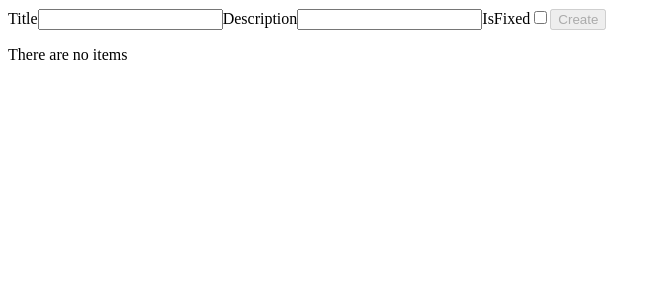
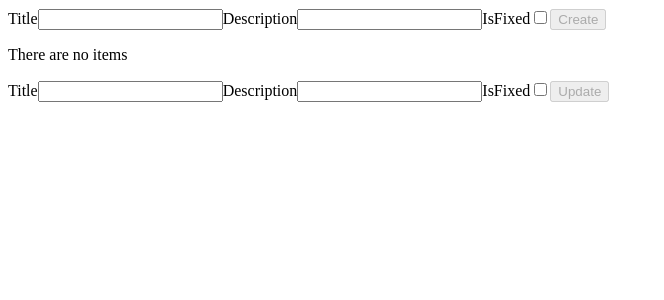
Before and after one commit to felixrigau/randomly, a React app: page / in a window 1280 px wide. Shown: the top 300 px of the page, without its empty margins (0-664 px from the left). Built offline with nearby package versions, Linux system fonts and the light colour scheme; the HTML template or start-up script is replaced by a standard one.

Commit message:
Add update item feature from UI

```diff
--- a/src/infra/web-app/App.tsx
+++ b/src/infra/web-app/App.tsx
@@ -7,6 +7,7 @@ import { VisitedItemIdStorageRepository } from "../adapters/VisitedItemIdStorage
 import { ClearPreviousVisitedItems } from "../../application/useCases/ClearPreviousVisitedItems/ClearPreviousVisitedItems";
 import { useItemsContext } from "./contexts/Items/useItemContext";
 import { SaveLastVisitDate } from "../../application/useCases/UpdateLastVisitDate/SaveLastVisitDate";
+import UpdateItem from "./components/updateItem/updateItem";
 
 const respository = new VisitedItemIdStorageRepository();
 
@@ -34,6 +35,7 @@ export const App = () => {
       <span>
         <CreateItem />
         <ItemList />
+        <UpdateItem />
       </span>
     </>
   );
--- a/src/infra/web-app/components/itemForm/itemForm.tsx
+++ b/src/infra/web-app/components/itemForm/itemForm.tsx
@@ -1,4 +1,4 @@
-import { useState } from "react";
+import { useEffect, useState } from "react";
 import { Item } from "../../../../application/model/Item";
 type ItemFormType = {
   buttonText: string;
@@ -10,6 +10,12 @@ const ItemForm = ({ buttonText, onButtonClick, item }: ItemFormType) => {
   const [title, setTitle] = useState(item?.title ?? "");
   const [description, setDescription] = useState(item?.text ?? "");
   const [isFixed, setIsFixed] = useState(Boolean(item?.isFixed));
+
+  useEffect(() => {
+    setTitle(item?.title ?? "");
+    setDescription(item?.text ?? "");
+    setIsFixed(Boolean(item?.isFixed));
+  }, [item]);
 
   return (
     <div>
--- a/src/infra/web-app/components/itemList/itemList.tsx
+++ b/src/infra/web-app/components/itemList/itemList.tsx
@@ -10,7 +10,7 @@ const itemRepository = new ItemStorageRepository();
 const visitedItemRepository = new VisitedItemIdStorageRepository();
 
 const ItemList = () => {
-  const { items, setItems } = useItemsContext();
+  const { items, setItems, setItem } = useItemsContext();
   const useCases = useRef({
     getAllItems: new GetAllItemsUseCase(itemRepository),
     removeItem: new RemoveItemUseCase(itemRepository),
@@ -43,6 +43,9 @@ const ItemList = () => {
           >
             X
           </button>
+          <button aria-label="edit item" onClick={() => setItem(item)}>
+            Edit
+          </button>
         </div>
       ))}
     </div>
--- a/src/infra/web-app/components/updateItem/updateItem.tsx
+++ b/src/infra/web-app/components/updateItem/updateItem.tsx
@@ -4,25 +4,23 @@ import { useItemsContext } from "../../contexts/Items/useItemContext";
 import ItemForm from "../itemForm/itemForm";
 import { UpdateItemUseCase } from "../../../../application/useCases/UpdateItem/UpdateItemUseCase";
 import { GetAllItemsUseCase } from "../../../../application/useCases/GetAllItems/GetAllItemsUseCase";
-type UpdateItemType = {
-  itemId: string;
-};
-
 const itemRepository = new ItemStorageRepository();
 
-const UpdateItem = ({ itemId }: UpdateItemType) => {
-  const { setItems } = useItemsContext();
+const UpdateItem = () => {
+  const { setItems, item } = useItemsContext();
 
   const handleClick = ({ title, text, isFixed }: Partial<Item>) => {
-    const createItemUseCase = new UpdateItemUseCase(itemRepository);
+    const updateItemUseCase = new UpdateItemUseCase(itemRepository);
     const getAllItemsUseCase = new GetAllItemsUseCase(itemRepository);
 
-    createItemUseCase.execute(itemId, { title, text, isFixed });
+    updateItemUseCase.execute(item.id, { title, text, isFixed });
 
     setItems(getAllItemsUseCase.execute());
   };
 
-  return <ItemForm buttonText="Update" onButtonClick={handleClick} />;
+  return (
+    <ItemForm buttonText="Update" onButtonClick={handleClick} item={item} />
+  );
 };
 
 export default UpdateItem;
--- a/src/infra/web-app/contexts/Items/itemContext.tsx
+++ b/src/infra/web-app/contexts/Items/itemContext.tsx
@@ -8,6 +8,8 @@ import {
 import { Item } from "../../../../application/model/Item";
 
 type ItemsContextType = {
+  item: Item;
+  setItem: Dispatch<SetStateAction<Item>>;
   items: Item[];
   setItems: Dispatch<SetStateAction<Item[]>>;
 };
@@ -20,9 +22,10 @@ type OnlyChildren = {
 
 export const ItemsProvider = ({ children }: OnlyChildren) => {
   const [items, setItems] = useState<Item[]>([]);
+  const [item, setItem] = useState<Item | null>(null);
 
   return (
-    <ItemContext.Provider value={{ items, setItems }}>
+    <ItemContext.Provider value={{ items, setItems, item, setItem }}>
       {children}
     </ItemContext.Provider>
   );
```
Also changed, not shown: 1 other file (tests, documents, lock files or other folders).
